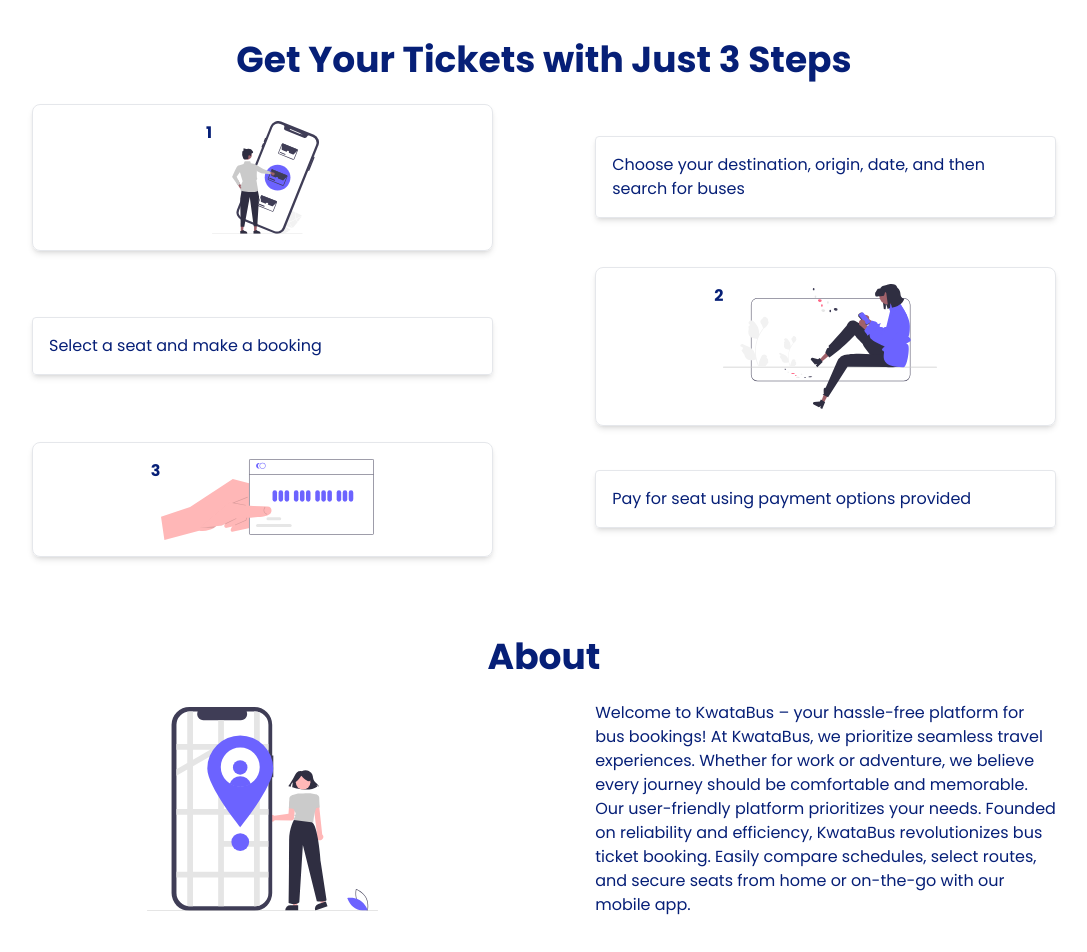
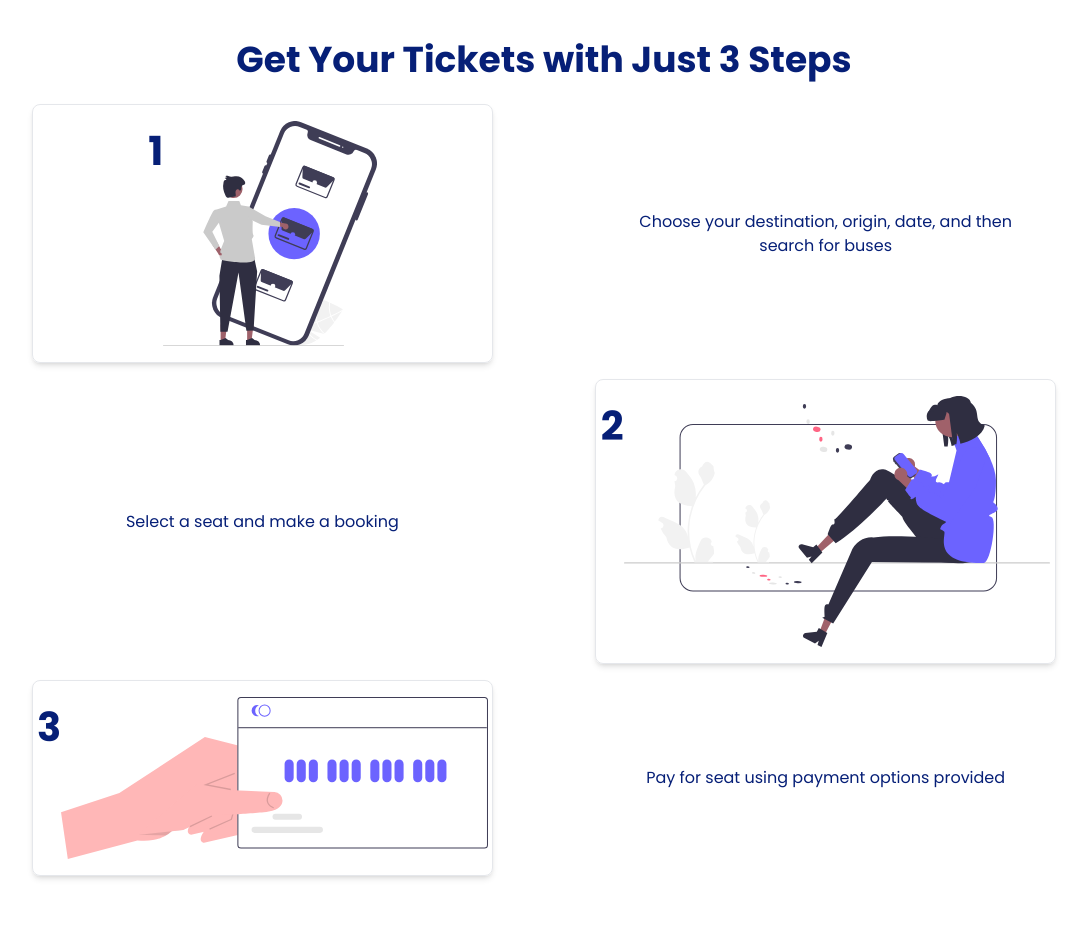
Before and after one commit to Patrickodida/KwataBus-App, a React (Vite) app: page / in a window 1280 px wide. Shown: the part 660-1612 px from the top of the page, without its empty margins (96-1183 px from the left). Built offline with nearby package versions, Linux system fonts and the light colour scheme.

Commit message:
Modify the svg images on the about and ticket steps section

```diff
--- a/src/components/About.jsx
+++ b/src/components/About.jsx
@@ -8,8 +8,8 @@
       <section className="about about-section w-4/5 max-w-screen-xl m-auto text-center my-20">
         <h2 className="text-4xl text-center mb-6 font-bold">About</h2>
         <div className="section-1 flex justify-center items-center gap-[10%] mb-12 ">
-          <div className="image w-1/2 h-auto flex justify-center">
-            <img src={SvgSmartphone} className="w-1/2 h-auto" />
+          <div className="image w-1/2 h-auto flex justify-center border-2 rounded-lg p-4 shadow:xl">
+            <img src={SvgSmartphone} className="" />
           </div>
           <div className="text w-1/2 text-left">
             <p>
@@ -25,8 +25,8 @@
             </p>
 
           </div>
-          <div className="image w-1/2 h-auto flex justify-center">
-            <img src={SvgPeople} className="w-1/2 h-auto" />
+          <div className="image w-1/2 h-auto flex justify-center border-2 rounded-lg p-4 shadow:md">
+            <img src={SvgPeople} className="" />
           </div>
         </div>
       </section>
--- a/src/components/TicketSteps.jsx
+++ b/src/components/TicketSteps.jsx
@@ -12,10 +12,10 @@
         </h2>
         <div className="card md:flex md:justify-center md:items-center md:gap-[10%] mb-12 border md:border-none shadow-md md:shadow-none ">
           <div className="icons-container w-1/2 h-auto flex justify-center text-[#061f77]  rounded-lg p-4 w-full m-auto md:border md:shadow-md">
-            <span className="md:flex md:justify-center font-bold text-[#061f77] pb-[30px] hidden">1</span>
-            <img src={SvgDest} className="w-1/4 h-auto"/>
+            <span className="md:flex md:justify-center font-bold text-[#061f77] pb-[30px] hidden text-[2.5rem] ">1</span>
+            <img src={SvgDest} className="w-1/2 h-auto"/>
           </div>
-          <div className="text-container w-2/4  rounded p-4 w-full m-auto md:border md:shadow-md">
+          <div className="text-container w-2/4  rounded p-4 w-full m-auto text-center ">
 
             <p>
               Choose your destination, origin, date, and then search for buses
@@ -24,22 +24,22 @@
         </div>
 
         <div className="card md:flex md:justify-center md:items-center md:gap-[10%] mb-12 border md:border-none shadow-md md:shadow-none">
-          <div className="text-container w-2/4  rounded p-4 w-full m-auto md:border md:shadow-md">
+          <div className="text-container w-2/4  rounded p-4 w-full m-auto text-center ">
 
             <p>Select a seat and make a booking</p>
           </div>
           <div className="icons-container w-1/2 h-auto flex justify-center text-[#061f77]  rounded-lg p-4 w-full m-auto md:border md:shadow-md">
-            <span className="md:flex md:justify-center font-bold text-[#061f77] pb-[30px] hidden">2</span>
-            <img src={SvgChoose} className="w-1/2 h-auto"/>
+            <span className="md:flex md:justify-center font-bold text-[#061f77] pb-[30px] hidden text-[2.5rem] ">2</span>
+            <img src={SvgChoose} className=""/>
           </div>
         </div>
 
         <div className="card md:flex md:justify-center md:items-center md:gap-[10%] mb-12 border md:border-none shadow-md md:shadow-none">
           <div className="icons-container w-1/2 h-auto flex justify-center text-[#061f77]  rounded-lg p-4 w-full m-auto md:border md:shadow-md">
-            <span className="md:flex md:justify-center font-bold text-[#061f77] pb-[30px] hidden">3</span>
-            <img src={PayTicket} className="w-1/2 h-auto"/>
+            <span className="md:flex md:justify-center font-bold text-[#061f77] pb-[30px] hidden text-[2.5rem] ">3</span>
+            <img src={PayTicket} className=""/>
           </div>
-          <div className="text-container w-2/4  rounded p-4 w-full m-auto md:border md:shadow-md">
+          <div className="text-container w-2/4  rounded p-4 w-full m-auto text-center ">
 
             <p>Pay for seat using payment options provided</p>
           </div>
```
